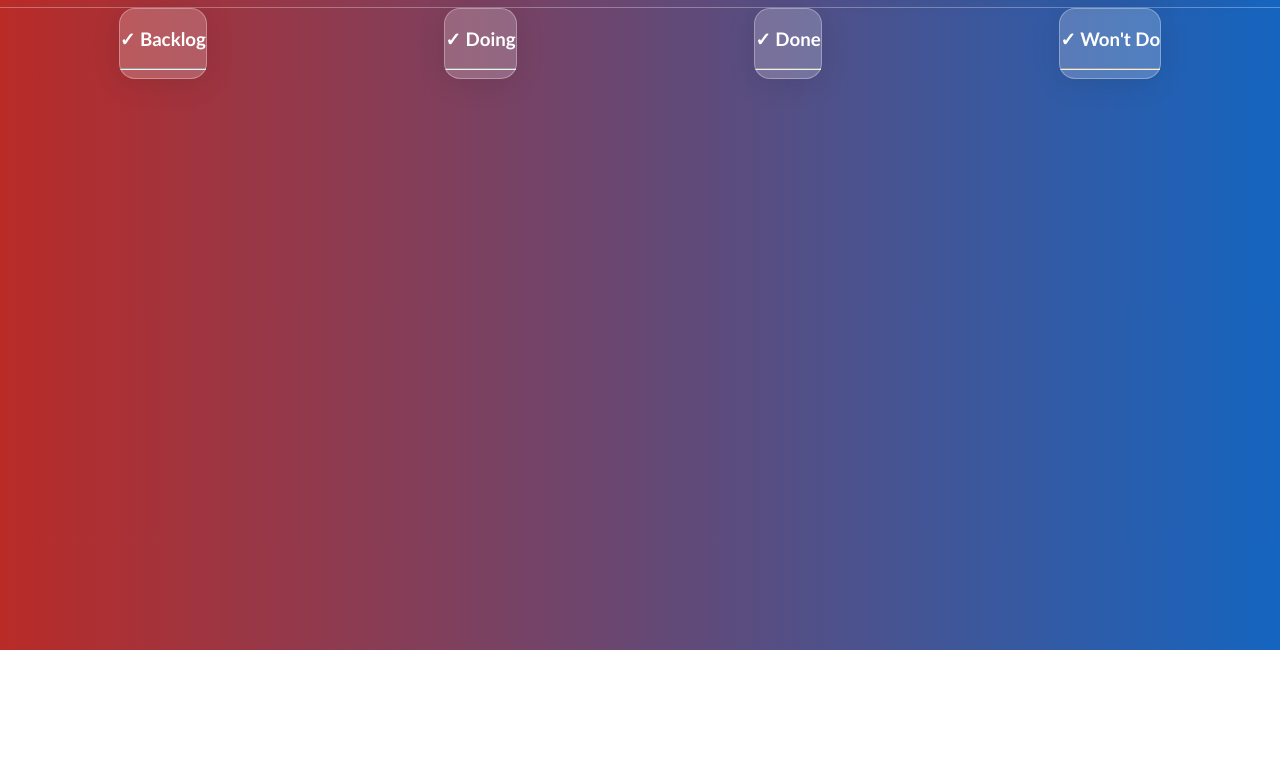
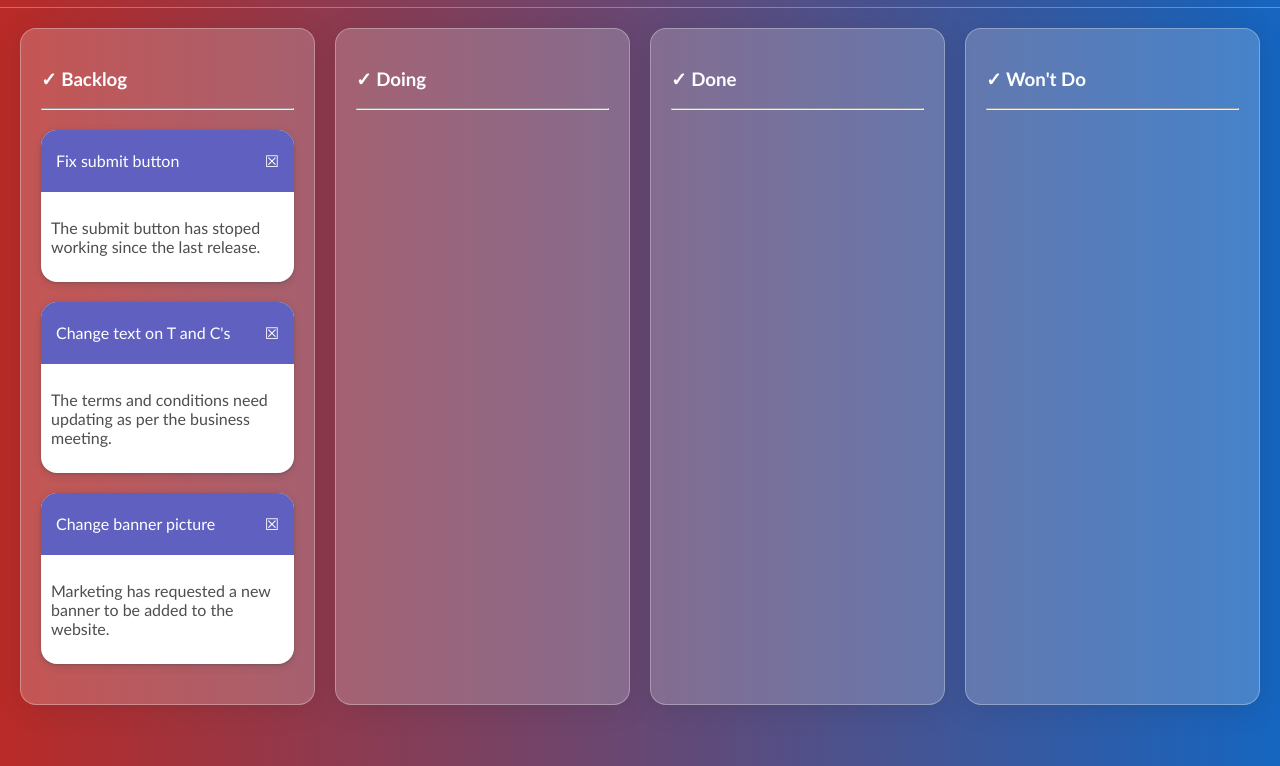
Before and after one commit to MonkeyDNaruto/Kanban-Board-JS, a plain HTML site: page index.html in a window 1280 px wide. Shown: the part 150-916 px from the top of the page. Before the commit the page ends 800 px from the top, so only its background shows below. Drawn offline with Linux system fonts and the light colour scheme.

Commit message:
drag and drop added

```diff
--- a/css/styles.css
+++ b/css/styles.css
@@ -61,6 +61,7 @@ header .input-container{
 .column-container{
     display: flex;
     justify-content: space-around;
+    margin: 10px;
 }
 
 .column-container .task-column{
@@ -69,4 +70,33 @@ header .input-container{
     border-radius: 16px;
     box-shadow: 0 4px 30px rgba(0,0,0,0.1);
     border: 1px solid rgba(255,255,255,0.3);
+    padding: 20px;
+    margin: 10px;
+    width: 300px;
 }
+
+.task-list{
+    width: 100%;
+    height: 100%;
+}
+
+.task-container{
+    background-color: rgb(255,255,255);
+    border-radius: 16px;
+    margin: 20px 0;
+    box-shadow: rgba(60,64,67,0.3) 0 1px 2px, rgba(60,64,67,0.15) 0 2px 6px 2px;
+    overflow: hidden;
+}
+
+.task-header{
+    background-color: rgb(96,96,192);
+    color: rgb(255,255,255);
+    padding: 5px 15px;
+    display: flex;
+    justify-content: space-between;
+}
+
+.task-description-container{
+    padding: 10px;
+    color: rgb(78,78,78);
+}
--- a/js/app.js
+++ b/js/app.js
@@ -0,0 +1,95 @@
+const taskLists = document.querySelectorAll('.task-list');
+const backlogTasks = document.querySelector('#backlog .task-list');
+
+let tasks = [
+    {
+        id: 0,
+        title: "Fix submit button",
+        description: "The submit button has stoped working since the last release."
+    },
+    {
+        id: 1,
+        title: "Change text on T and C's",
+        description: "The terms and conditions need updating as per the business meeting."
+    },
+    {
+        id: 2,
+        title: "Change banner picture",
+        description: "Marketing has requested a new banner to be added to the website."
+    }
+];
+
+taskLists.forEach(taskList => {
+    taskList.addEventListener('dragover', dragOver)
+    taskList.addEventListener('drop', dragDrop)
+})
+
+function createTask(taskId, title, description) {
+    const taskCard = document.createElement('div');
+    const taskHeader = document.createElement("div");
+    const taskTitle = document.createElement('p');
+    const taskDescriptionContainer = document.createElement('div');
+    const taskDescription = document.createElement('p');
+    const deleteIcon = document.createElement('p');
+
+    taskCard.classList.add('task-container')
+    taskHeader.classList.add('task-header');
+    taskDescriptionContainer.classList.add('task-description-container');
+
+    taskTitle.textContent = title;
+    taskDescription.textContent = description;
+    deleteIcon.textContent = "☒"
+
+    taskCard.setAttribute('draggable', true);
+    taskCard.setAttribute('task-id', taskId)
+
+    taskCard.addEventListener('dragstart', dragStart);
+
+    taskDescriptionContainer.append(taskDescription);
+    taskHeader.append(taskTitle, deleteIcon)
+    taskCard.append(taskHeader, taskDescriptionContainer)
+    backlogTasks.append(taskCard);
+}
+
+function addColor(column) {
+    let color;
+    switch(column) {
+        case 'backlog':
+            color = 'rgb(96, 96, 192)'
+            break
+        case 'doing':
+            color = 'rgb(83, 156, 174)'
+            break
+        case 'done':
+            color = 'rgb(224, 165, 116)'
+            break
+        case 'discard':
+            color = 'rgb(222, 208, 130)'
+            break
+        default:
+            color = 'rgb(232, 232, 232)'
+    }
+    return color;
+}
+
+function addTasks() {
+    tasks.forEach(task => createTask(task.id, task.title, task.description))
+}
+
+addTasks();
+
+let elementBeingDragged;
+
+function dragStart() {
+    elementBeingDragged = this;
+}
+
+function dragOver(e) {
+    e.preventDefault();
+}
+
+function dragDrop() {
+    let columnId = this.parentNode.id;
+    elementBeingDragged.firstChild.style.backgroundColor = addColor(columnId)
+    this.append(elementBeingDragged);
+}
```
